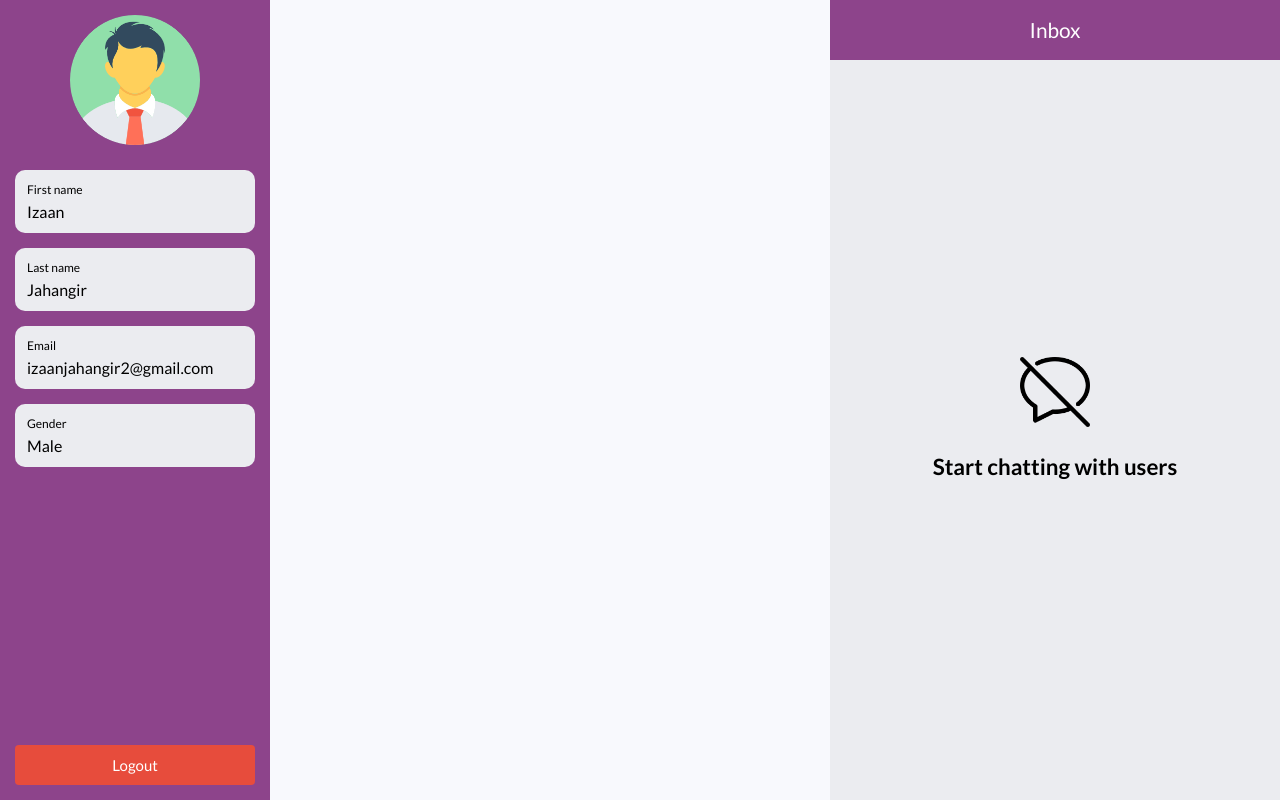
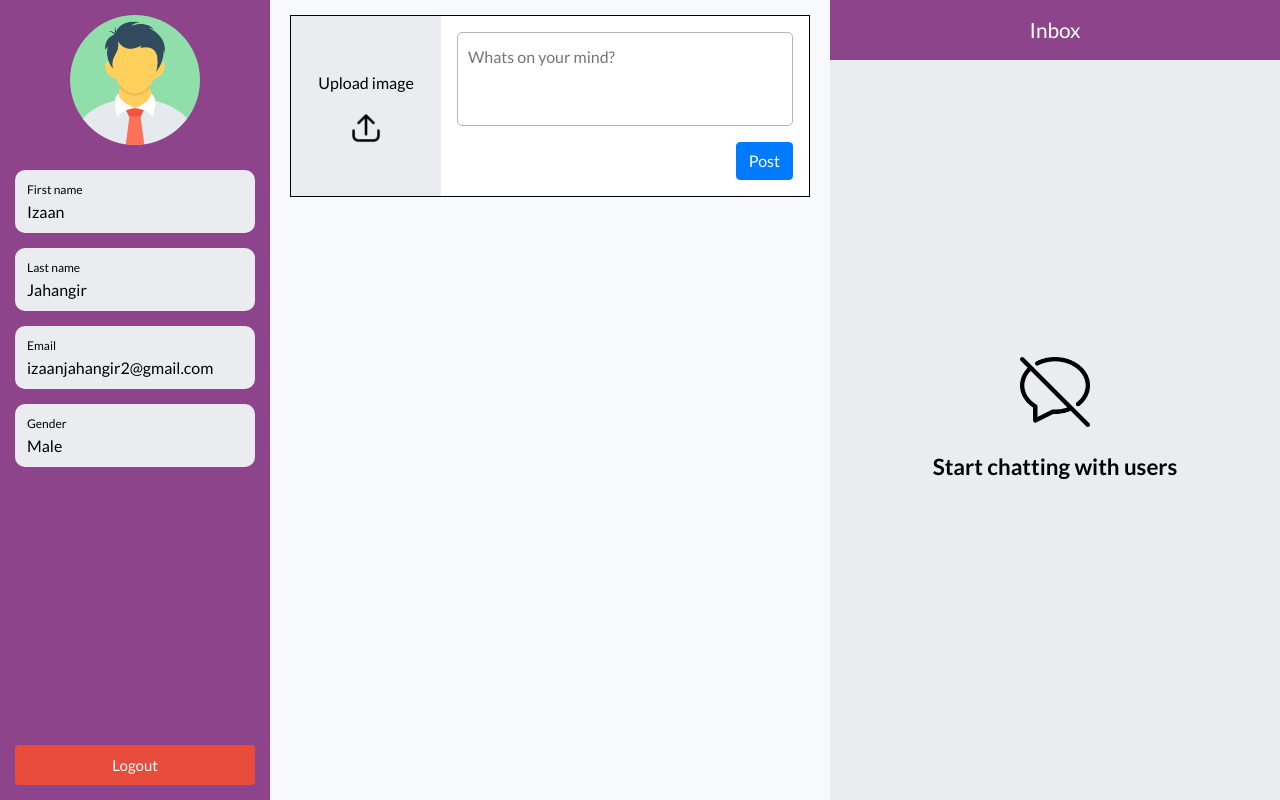
Before and after one commit to izaanjahangir/social-book-client, an Angular app: page / in a window 1280 px wide. Built offline with nearby package versions, Linux system fonts and the light colour scheme.

Commit message:
UI improvements

```diff
--- a/angular.json
+++ b/angular.json
@@ -37,13 +37,13 @@
               "budgets": [
                 {
                   "type": "initial",
-                  "maximumWarning": "500kb",
-                  "maximumError": "1mb"
+                  "maximumWarning": "2mb",
+                  "maximumError": "2mb"
                 },
                 {
                   "type": "anyComponentStyle",
-                  "maximumWarning": "2kb",
-                  "maximumError": "4kb"
+                  "maximumWarning": "200kb",
+                  "maximumError": "400kb"
                 }
               ],
               "fileReplacements": [
--- a/src/app/app.module.ts
+++ b/src/app/app.module.ts
@@ -15,6 +15,7 @@ import { ChatroomComponent } from './components/chatroom/chatroom.component';
 import { ChatroomHeaderComponent } from './components/chatroom/chatroom-header/chatroom-header.component';
 import { AvatarComponent } from './components/avatar/avatar.component';
 import { DrawerItemComponent } from './components/drawer/drawer-item/drawer-item.component';
+import { UploadPostFormComponent } from './components/upload-post-form/upload-post-form.component';
 
 @NgModule({
   declarations: [
@@ -29,7 +30,8 @@ import { DrawerItemComponent } from './components/drawer/drawer-item/drawer-item
     ChatroomComponent,
     ChatroomHeaderComponent,
     AvatarComponent,
-    DrawerItemComponent
+    DrawerItemComponent,
+    UploadPostFormComponent
   ],
   imports: [
     BrowserModule,
--- /dev/null
+++ b/src/app/components/upload-post-form/upload-post-form.component.html
@@ -0,0 +1,10 @@
+<div class="image-container">
+  <p class="upload-text">Upload image</p>
+  <img alt="upload" class="upload-icon" src="../../../assets/icons/upload.png" />
+</div>
+<div class="main-container p-3">
+  <textarea placeholder="Whats on your mind?" type="text" class="post-text-input flex-grow-1"></textarea>
+  <div class="d-flex justify-content-end">
+    <button class="btn btn-primary mt-3">Post</button>
+  </div>
+</div>
--- /dev/null
+++ b/src/app/components/upload-post-form/upload-post-form.component.scss
@@ -0,0 +1,42 @@
+@import "../../../variables.scss";
+
+:host {
+  display: flex;
+  border: 1px solid black;
+}
+
+.image-container {
+  width: 150px;
+  height: 180px;
+  background-color: $lightGreyBG;
+  display: flex;
+  justify-content: center;
+  align-items: center;
+  flex-direction: column;
+  cursor: pointer;
+}
+
+.upload-text {
+  color: black;
+  text-align: center;
+}
+
+.upload-icon {
+  width: 30px;
+  height: 30px;
+}
+
+.post-text-input {
+  border: 1px solid $mediumGreyBG;
+  border-radius: 5px;
+  padding: 10px;
+  resize: none;
+}
+
+.main-container {
+  flex: 1;
+  background-color: $white;
+  display: flex;
+  flex-direction: column;
+  justify-content: flex-end;
+}
--- /dev/null
+++ b/src/app/components/upload-post-form/upload-post-form.component.ts
@@ -0,0 +1,15 @@
+import { Component, OnInit } from '@angular/core';
+
+@Component({
+  selector: 'app-upload-post-form',
+  templateUrl: './upload-post-form.component.html',
+  styleUrls: ['./upload-post-form.component.scss']
+})
+export class UploadPostFormComponent implements OnInit {
+
+  constructor() { }
+
+  ngOnInit(): void {
+  }
+
+}
--- a/src/app/home/home.component.html
+++ b/src/app/home/home.component.html
@@ -1,5 +1,7 @@
 <div class="main-container">
-    <app-drawer></app-drawer>
-    <div class="content-container"></div>
-    <app-chatroom></app-chatroom>
+  <app-drawer></app-drawer>
+  <div class="content-container">
+    <app-upload-post-form></app-upload-post-form>
+  </div>
+  <app-chatroom></app-chatroom>
 </div>
--- a/src/app/home/home.component.scss
+++ b/src/app/home/home.component.scss
@@ -6,4 +6,5 @@
 
 .content-container {
   flex: 1;
+  padding: 15px 20px;
 }
--- a/src/variables.scss
+++ b/src/variables.scss
@@ -1,6 +1,7 @@
 $font-primary: "Lato", Arial, sans-serif;
 $primary: #8d448b;
 $lightGreyBG: #ebecf0;
+$mediumGreyBG: #b5b5b5;
 $white: white;
 $black: black;
 $red: #e74c3c;
```
Also changed, not shown: src/assets/icons/upload.png (added), 1 other file (tests, documents, lock files or other folders).
